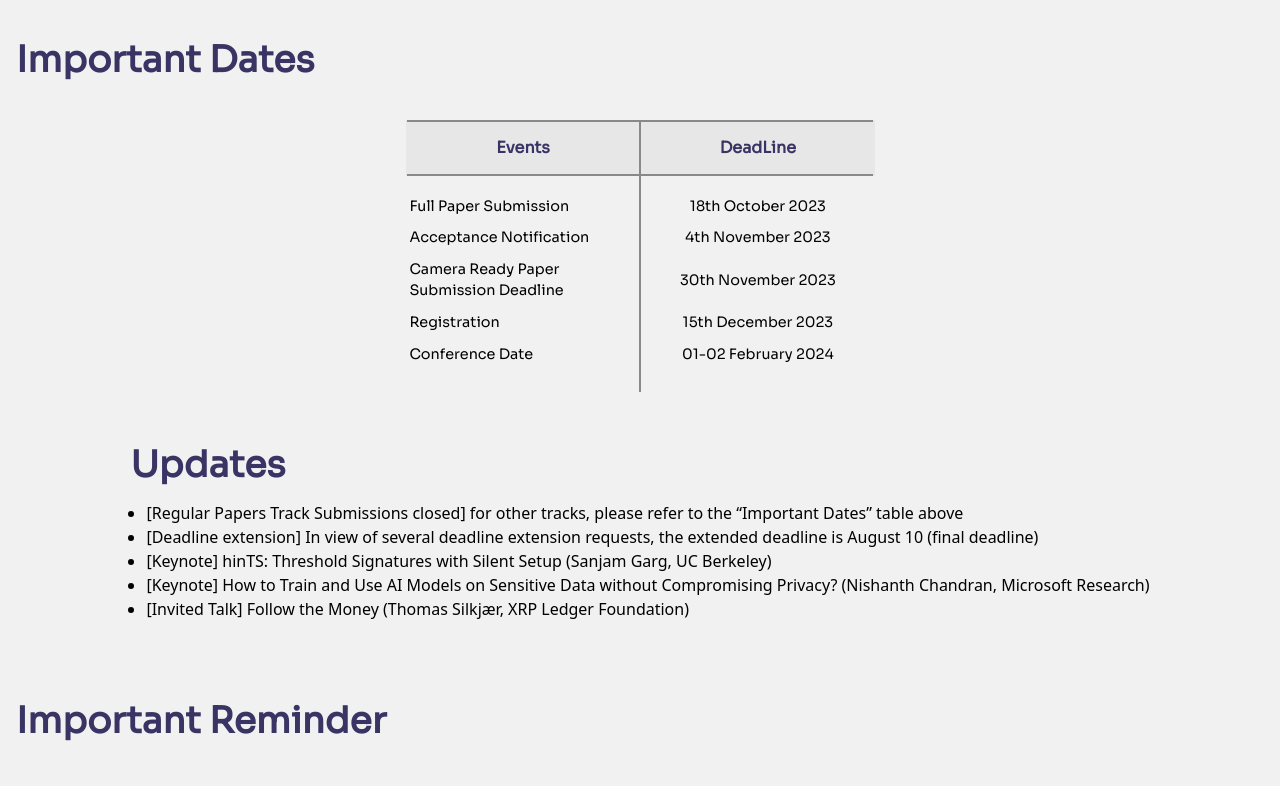
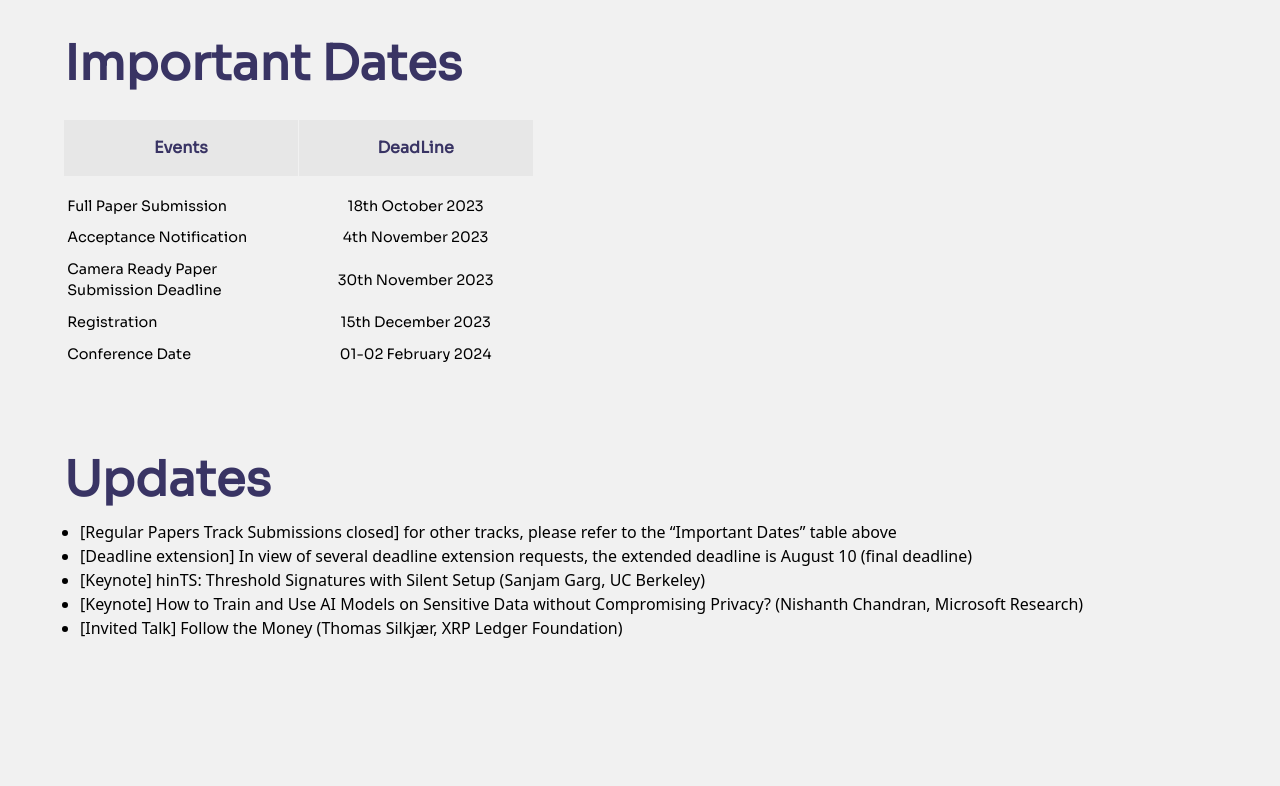
Before and after one commit to love-to-code108/computer-department, a website: page index.html in a window 1280 px wide. Shown: the part 1640-2426 px from the top of the page. Drawn offline with nearby package versions, Linux system fonts and the light colour scheme; a web font is replaced by a local one.

Commit message:
done till 1024px

```diff
--- a/index.html
+++ b/index.html
@@ -191,7 +191,8 @@
 
 
         <div class="h-20 importantDates ">
-            <p class="font-sora font-black text-4xl text-[#393464] ">Important Dates</p>
+            <p class="font-sora font-black text-4xl text-[#393464]
+             sm:text-5xl">Important Dates</p>
         </div>
 
 
@@ -231,15 +232,25 @@
 
         <div class="lineBreak"></div>
         <div class="lineBreak"></div>
+        <div class="lineBreak2"></div>
+        <div class="lineBreak2"></div>
+        <div class="lineBreak2"></div>
+        <div class="lineBreak2"></div>
+        <div class="lineBreak2"></div>
+        <div class="lineBreak2"></div>
+        <div class="lineBreak2"></div>
+        <div class="lineBreak2"></div>
         <!-- <div class="lineBreak"></div> -->
 
 
         <!-- THE UPDATES SECTION -->
-        <div>
+        <div id="TheUpdateSection" class="sm:absolute">
 
             <div>
-                <p class="font-sora font-black text-4xl text-[#393464] my-4">Updates</p>
+                <p class="font-sora font-black text-4xl text-[#393464] my-4
+                sm:text-5xl">Updates</p>
             </div>
+
 
             <ul class="Updates">
                 <li>[Regular Papers Track Submissions closed] for other tracks, please refer to the “Important Dates”
@@ -254,6 +265,17 @@
             </ul>
 
         </div>
+
+        <!-- MAKING SPACE FOR THE UPDATE SECTION -->
+        <div class="lineBreak2"></div>
+        <div class="lineBreak2"></div>
+        <div class="lineBreak2"></div>
+        <div class="lineBreak2"></div>
+        <div class="lineBreak2"></div>
+        <div class="lineBreak2"></div>
+        <div class="lineBreak2"></div>
+        <div class="lineBreak2"></div>
+        <div class="lineBreak2"></div>
 
 
 
@@ -279,7 +301,8 @@
     <!-- THE IMPORTANT REMINDER SECTION -->
     <div id="ImportantReminderSection">
         <p class="text-4xl font-sora font-black
-        text-[#393464] mb-12">Important Reminder</p>
+        text-[#393464] mb-12
+        sm:text-5xl">Important Reminder</p>
 
         <div class="ImportantRemaindersCards">
 
--- a/styles.css
+++ b/styles.css
@@ -338,6 +338,7 @@ font-family: 'Ubuntu', sans-serif; */
     position: relative;
 
     padding-top: 10rem;
+
 }
 
 #TableBreakerVertical{
@@ -453,6 +454,135 @@ font-family: 'Ubuntu', sans-serif; */
 
 
 
+@media (min-width:640px) {
+    #ImportantDatesSection{
+
+        width: 100%;
+        /* height: 110svh; */
+
+        background-color: #F1F1F1;
+
+        padding: 1rem 4rem;
+
+        display: flex;
+        flex-direction: column;
+        align-items: center;
+
+        position: relative;
+
+        padding-top: 10rem;
+
+
+    }
+
+    .importantDates{
+
+        /* margin-top: 4rem; */
+        position: absolute;
+        top: 5rem;
+        left: 2rem;
+    }
+
+    .TheTable{
+        display: grid;
+        grid-template-columns: 50% 50% ;
+
+        column-gap: 1px;
+        row-gap: 10px;
+
+        /* border: 2px solid black; */
+
+        position: absolute;
+        left: 2rem;
+    }
+
+    .lineBreak2{
+        width: 100%;
+        height: 2rem;
+
+        /* background-color: red; */
+    }
+
+    #TableBreakerVertical{
+
+        width: 2px;
+        background-color: rgb(137, 137, 137);
+        height: 17rem;
+
+        position: absolute;
+        top: 10rem;
+        /* left: 4rem; */
+
+        display: none;
+    }
+
+    #TableBreakerHorizontal{
+        width: 92.1%;
+        max-width: 29.1rem;
+        background-color: rgb(137, 137, 137);
+        height: 2px;
+
+        /* rotate: 90deg; */
+
+        position: absolute;
+        top: 10rem;
+        left: 4rem;
+        display: none;
+
+    }
+
+    #TableBreakerHorizontal2{
+        width: 92.1%;
+        max-width: 29.1rem;
+        background-color: rgb(137, 137, 137);
+        height: 2px;
+
+        /* rotate: 90deg; */
+
+        position: absolute;
+        top: 13.4rem;
+        left: 4rem;
+        display: none;
+
+    }
+
+    #TheUpdateSection{
+
+        top: 30rem;
+        left: 2rem;
+    }
+}
+
+@media (min-width:768px) {
+    #TheUpdateSection{
+
+        top: 30rem;
+        left: 4rem;
+    }
+
+    .importantDates{
+
+        /* margin-top: 4rem; */
+        position: absolute;
+        top: 5rem;
+        left: 4rem;
+    }
+
+    .TheTable{
+        display: grid;
+        grid-template-columns: 50% 50% ;
+
+        column-gap: 1px;
+        row-gap: 10px;
+
+        /* border: 2px solid black; */
+
+        position: absolute;
+        left: 4rem;
+    }
+}
+
+
 
 
 
@@ -469,6 +599,7 @@ font-family: 'Ubuntu', sans-serif; */
 
     list-style-type: disc;
     padding-left: 1rem;
+    padding-right: 2rem;
 }
 
 
@@ -511,6 +642,33 @@ font-family: 'Ubuntu', sans-serif; */
     padding: 1rem;
 }
 
+@media (min-width:640px) {
+
+    #ImportantReminderSection{
+
+    width: 100%;
+    /* height: 100vh; */
+    background-color: #F1F1F1;
+    /* background-color: red; */
+
+    padding: 4rem 2rem;
+    padding-bottom: 0.6rem;
+}
+}
+
+@media (min-width:768px) {
+
+    #ImportantReminderSection{
+
+    width: 100%;
+    /* height: 100vh; */
+    background-color: #F1F1F1;
+    /* background-color: red; */
+
+    padding: 4rem 4rem;
+    padding-bottom: 0.6rem;
+}
+}
 
 
 /* THE CONTACT US SECTION */
```
Also changed, not shown: output.css.
